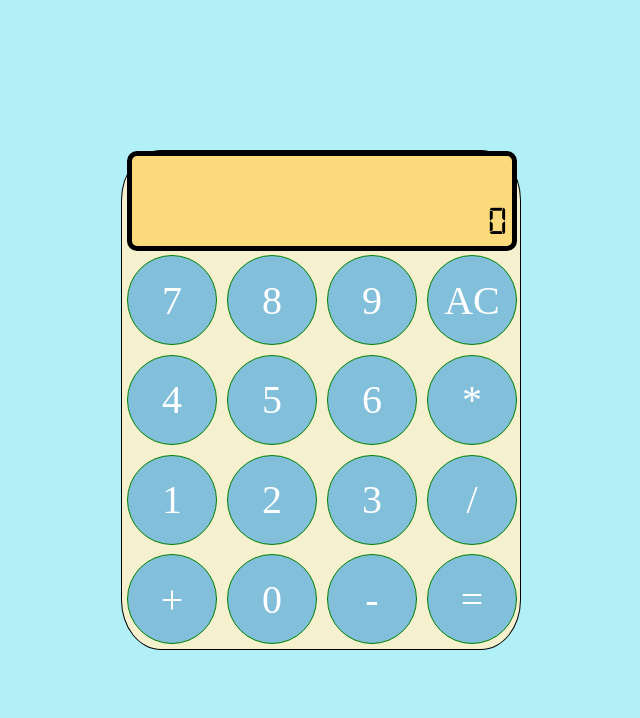
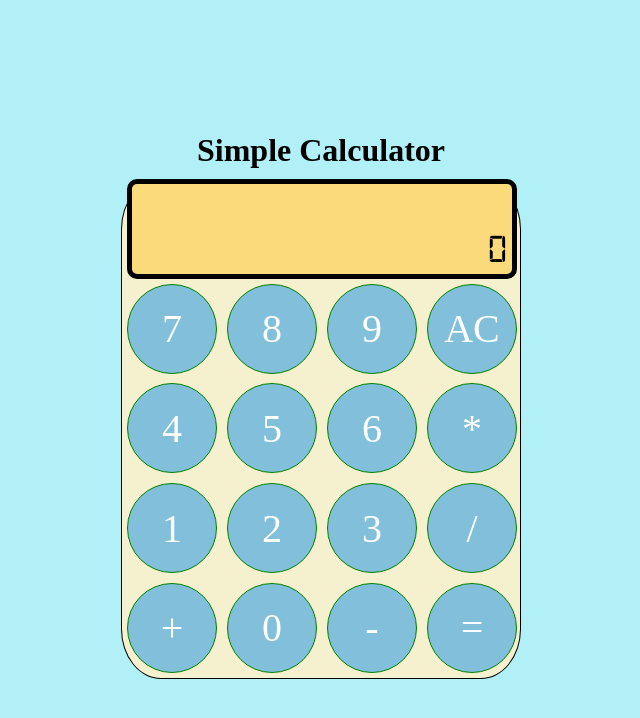
Before and after one commit to boywithrizz/Simple_Calculator, a plain HTML site: page index.html in a window 1280 px wide. Shown: the whole page, without its empty margins (319-959 px from the left). Drawn offline with Linux system fonts and the light colour scheme.

Commit message:
Added heading

```diff
--- a/index.html
+++ b/index.html
@@ -7,6 +7,7 @@
     <link rel="stylesheet" href="style.css">
 </head>
 <body>
+    <h1 id="heading">Simple Calculator</h1>
     <div id="box">
         <div class="row" id="row0">
             <div id="screen">
--- a/style.css
+++ b/style.css
@@ -12,7 +12,11 @@ body {
     height: 100vh;
     justify-content: center;
     align-items: center;
+    flex-direction: column;
     background-color: #B1F0F7;
+}
+#heading{
+    margin: 10px;
 }
 #box {
     height: 500px;
@@ -80,67 +84,3 @@ body {
     justify-content: center;
     align-items: center;
 }
-
-/*
-* {
-    margin: 0;
-    padding: 0;
-    box-sizing: border-box;
-}
-@font-face {
-    font-family: 'Digital-7';
-    src: url('digital-7.ttf') format('truetype');
-}
-body {
-    display: flex;
-    height: 100vh;
-    justify-content: center;
-    align-items: center;
-    background-color: #B1F0F7;
-}
-#box {
-    height: 500px;
-    width: 400px;
-    border-radius: 10%;
-    background-color: #F5F0CD;
-    display: flex;
-    flex-direction: column;
-    justify-content: space-evenly;
-    border: 1px solid black;
-}
-.row {
-    height: 50px;
-    width: 100%;
-    flex-grow: 1;
-    display: flex;
-    align-items: center;
-}
-.button {
-    flex: 1;
-    display: flex;
-    justify-content: center;
-    align-items: center;
-    border: 1px solid black;
-    margin: 5px;
-    border-radius: 5px;
-    background-color: #E0E0E0;
-}
-.keytext {
-    font-size: 1.5em;
-} */
-
-/* Media query for smaller screens */
-/*
-@media (max-width: 600px) {
-    #box {
-        width: 90%;
-    }
-    .row {
-        width: 100%;
-    }
-    .keytext {
-        font-size: 1.2em;
-    }
-}
-
-*/
```
